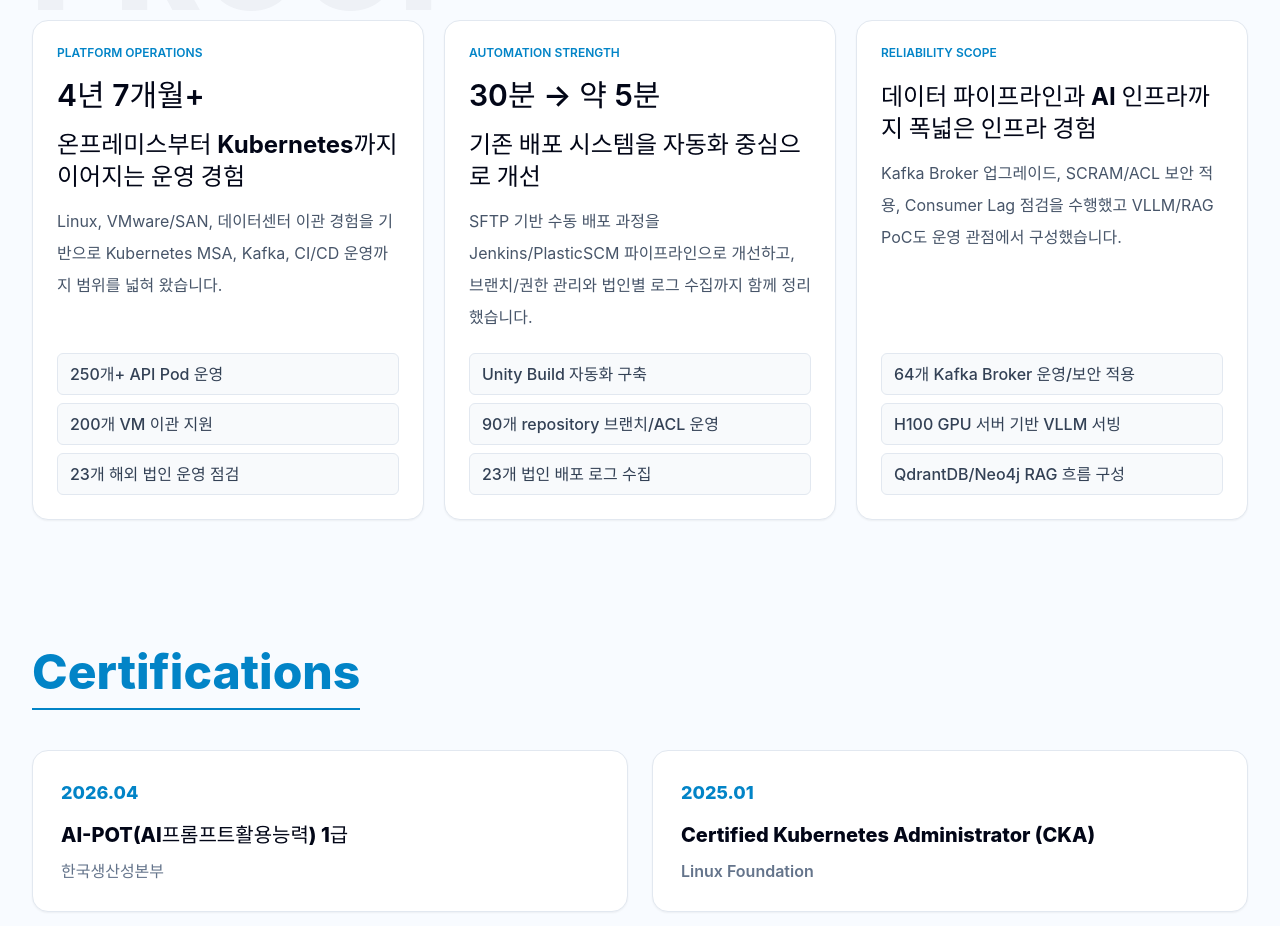
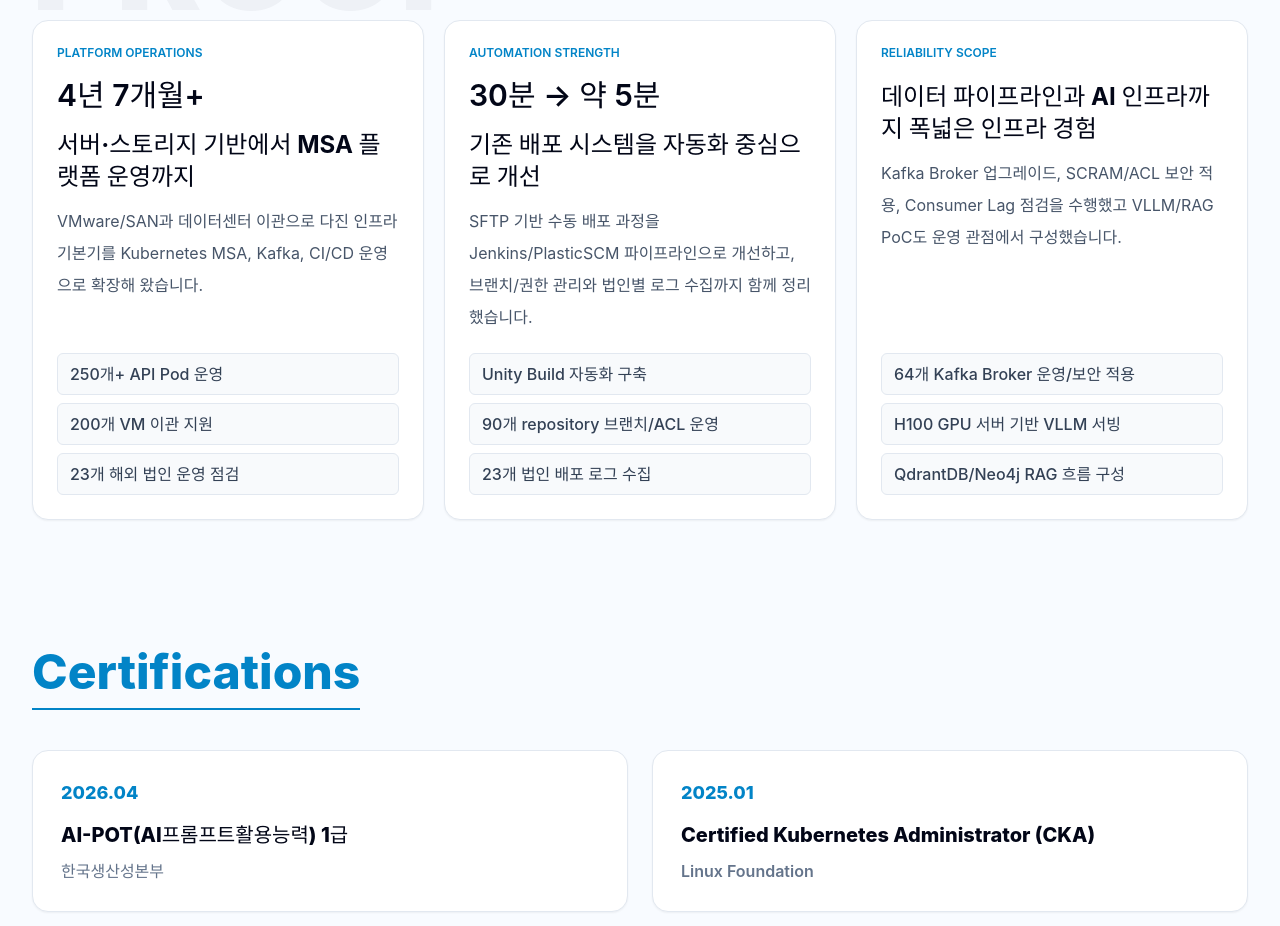
Before and after one commit to JANGSEOKHAN/JANGSEOKHAN.github.io, a React (Vite) app: page / in a window 1280 px wide. Shown: the part 1240-2166 px from the top of the page. Built offline with nearby package versions, Linux system fonts and the light colour scheme; a web font is replaced by a local one.

Commit message:
Refine platform operations wording

```diff
--- a/src/components/ProofPoints.tsx
+++ b/src/components/ProofPoints.tsx
@@ -2,9 +2,9 @@ const proofStories = [
   {
     kicker: 'Platform Operations',
     value: '4년 7개월+',
-    title: '온프레미스부터 Kubernetes까지 이어지는 운영 경험',
+    title: '서버·스토리지 기반에서 MSA 플랫폼 운영까지',
     description:
-      'Linux, VMware/SAN, 데이터센터 이관 경험을 기반으로 Kubernetes MSA, Kafka, CI/CD 운영까지 범위를 넓혀 왔습니다.',
+      'VMware/SAN과 데이터센터 이관으로 다진 인프라 기본기를 Kubernetes MSA, Kafka, CI/CD 운영으로 확장해 왔습니다.',
     bullets: ['250개+ API Pod 운영', '200개 VM 이관 지원', '23개 해외 법인 운영 점검'],
   },
   {
```
